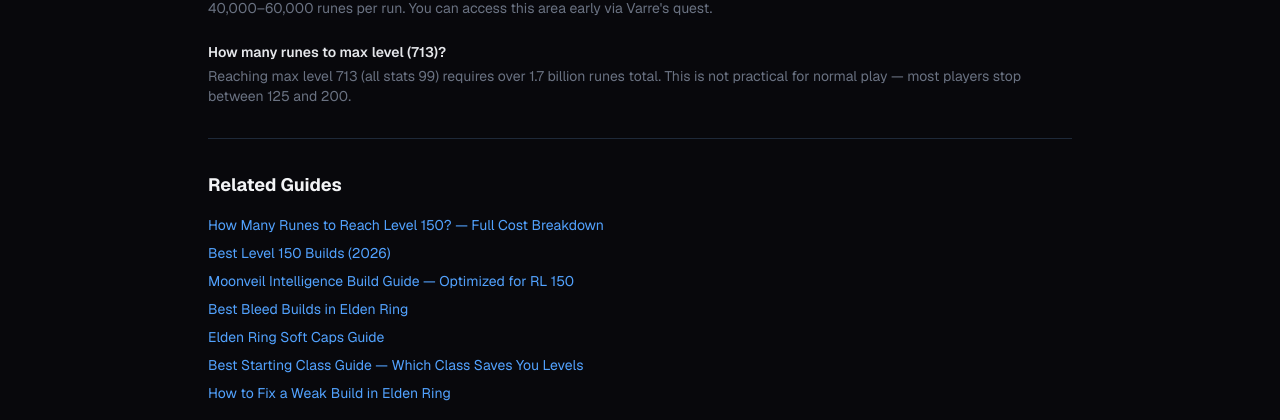
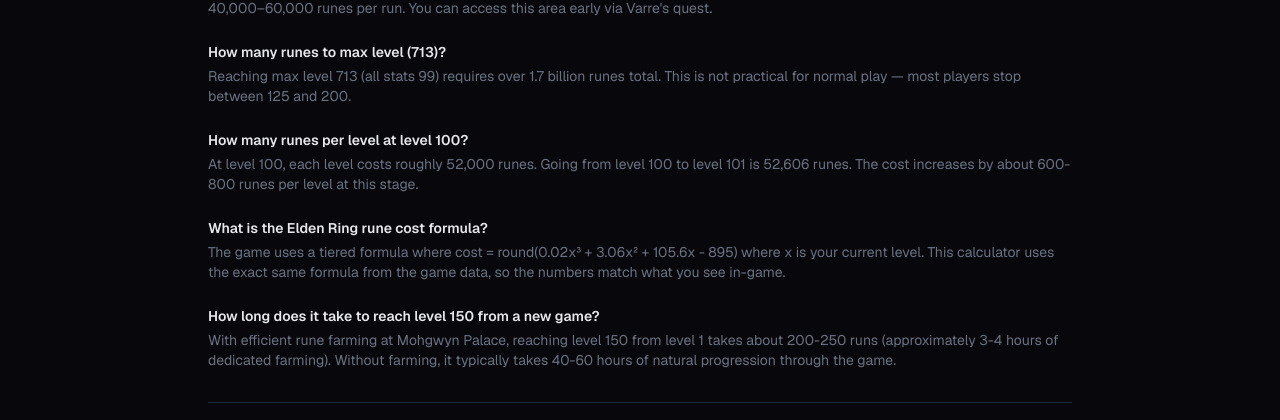
Before and after one commit to JasonDingJava/zosygo, a Next.js app: page /elden-ring/tools/rune-level-calculator in a window 1280 px wide. Shown: the part 2954-3374 px from the top of the page. Built offline with nearby package versions, Linux system fonts and the light colour scheme; no server answers.

Commit message:
工具页加长尾词FAQ: RLC(3个)、WAC(2个)、BC(1个respec)

```diff
--- a/app/[slug]/tools/build-calculator/page.tsx
+++ b/app/[slug]/tools/build-calculator/page.tsx
@@ -629,6 +629,7 @@
             { "@type": "Question", name: "How does the Elden Ring Build Calculator work?", acceptedAnswer: { "@type": "Answer", text: "Select your starting class, adjust stats (1-99), choose up to 3 weapons with upgrade levels, and see real-time HP, FP, Stamina, equip load, and Attack Rating results." } },
             { "@type": "Question", name: "What weapons are supported?", acceptedAnswer: { "@type": "Answer", text: "The calculator supports 123 weapons including straight swords, greatswords, katanas, curved swords, spears, hammers, axes, daggers, and more." } },
             { "@type": "Question", name: "Can I share my build?", acceptedAnswer: { "@type": "Answer", text: "Yes. Click the Copy Build URL button to generate a shareable link with your build encoded in the URL." } },
+            { "@type": "Question", name: "Can I use this as an Elden Ring respec calculator?", acceptedAnswer: { "@type": "Answer", text: "Yes. Before using a Larval Tear at Rennala, plan your new stat distribution here. Adjust stats, check equip load and weapon requirements, then respec with confidence." } },
           ],
         },
       ],
@@ -1555,6 +1556,7 @@
               { q: "Is the stat calculation accurate to Elden Ring?", a: "Yes. HP, FP, Stamina, and equip load follow Elden Ring's actual in-game formulas. Weapon Attack Rating uses correct scaling curves and soft cap mechanics." },
               { q: "Can I share my build?", a: "Yes. Click the Copy Build URL button to generate a shareable link with your build encoded in the URL." },
               { q: "What is the best starting class?", a: "Vagabond is generally the best for most builds due to high Vigor and balanced stats. For pure casters, Astrologer or Prophet are better." },
+              { q: "Can I use this as an Elden Ring respec calculator?", a: "Yes. Before using a Larval Tear at Rennala, you can plan your respec in this calculator. Adjust stats to your new target distribution, check the equip load and weapon requirements, then confirm everything works before spending the Larval Tear in-game." },
             ].map(function(item, i) { return (
               <details key={i} className="group rounded-sm border border-gray-800 bg-gray-900/50">
                 <summary className="flex cursor-pointer items-center justify-between p-4 text-sm font-semibold text-white transition-colors hover:text-yellow-300">
--- a/app/[slug]/tools/rune-level-calculator/rune-level-client.tsx
+++ b/app/[slug]/tools/rune-level-calculator/rune-level-client.tsx
@@ -477,6 +477,31 @@
             This is not practical for normal play — most players stop between 125 and 200.
           </p>
         </div>
+
+        <div>
+          <h3 className="text-sm font-semibold text-gray-200">How many runes per level at level 100?</h3>
+          <p className="mt-1 text-sm text-gray-500">
+            At level 100, each level costs roughly 52,000 runes. Going from level 100 to level 101 is 52,606 runes.
+            The cost increases by about 600-800 runes per level at this stage.
+          </p>
+        </div>
+
+        <div>
+          <h3 className="text-sm font-semibold text-gray-200">What is the Elden Ring rune cost formula?</h3>
+          <p className="mt-1 text-sm text-gray-500">
+            The game uses a tiered formula where cost = round(0.02x³ + 3.06x² + 105.6x - 895) where x is your current level.
+            This calculator uses the exact same formula from the game data, so the numbers match what you see in-game.
+          </p>
+        </div>
+
+        <div>
+          <h3 className="text-sm font-semibold text-gray-200">How long does it take to reach level 150 from a new game?</h3>
+          <p className="mt-1 text-sm text-gray-500">
+            With efficient rune farming at Mohgwyn Palace, reaching level 150 from level 1 takes about
+            200-250 runs (approximately 3-4 hours of dedicated farming). Without farming, it typically
+            takes 40-60 hours of natural progression through the game.
+          </p>
+        </div>
       </div>
 
       {/* ═══ Related Articles ═══ */}
--- a/app/[slug]/tools/weapon-ar-calculator/weapon-ar-client.tsx
+++ b/app/[slug]/tools/weapon-ar-calculator/weapon-ar-client.tsx
@@ -340,6 +340,8 @@
             { q: "Why does two-handing increase my AR?", a: "Two-handing a weapon multiplies your effective Strength by 1.5. If you have 60 STR, two-handing treats it as 90 STR for damage calculation. This not only increases AR for weapons with STR scaling but also lets you meet strength requirements you normally couldn't. It does not affect Dexterity, Intelligence, Faith, or Arcane scaling." },
             { q: "Is AR the same as actual damage?", a: "No. AR is the weapon's raw damage output before enemy defenses. Actual damage dealt to an enemy is AR multiplied by damage type-specific multipliers based on the enemy's damage negation and absorption. For example, a boss with high Holy resistance will take much less Holy damage than the AR suggests. However, AR is still the best metric for comparing weapons against each other." },
             { q: "How many weapons does this tool support?", a: "The calculator includes all 123 weapons from Elden Ring covering all weapon types: straight swords, greatswords, colossal swords, katanas, curved swords, daggers, spears, hammers, great hammers, axes, claws, fists, whips, thrusting swords, twinblades, bows, ballistas, and more." },
+            { q: "Can I use this as an Elden Ring damage calculator?", a: "Yes. While this tool shows Attack Rating (AR) rather than actual damage dealt to enemies, AR is the most reliable way to compare weapons against each other. You can compare any two weapons side by side by selecting them in the weapon list — the Comparison section shows their AR split by damage type." },
+            { q: "How much does two-handing increase damage?", a: "Two-handing increases your effective Strength by 50% (×1.5). For example, at 66 STR, two-handing gives you 99 effective STR, which is the soft cap for STR scaling. The actual AR increase depends on the weapon's STR scaling grade — weapons with S or A scaling in STR get the biggest boost." },
           ].map(function(item, i) { return (
             <details key={i} className="group rounded-sm border border-[#b8956a]/15 bg-[#0a0a0f]">
               <summary className="flex cursor-pointer items-center justify-between p-4 text-sm font-semibold text-white transition-colors hover:text-[#e8d5a3]">
```
